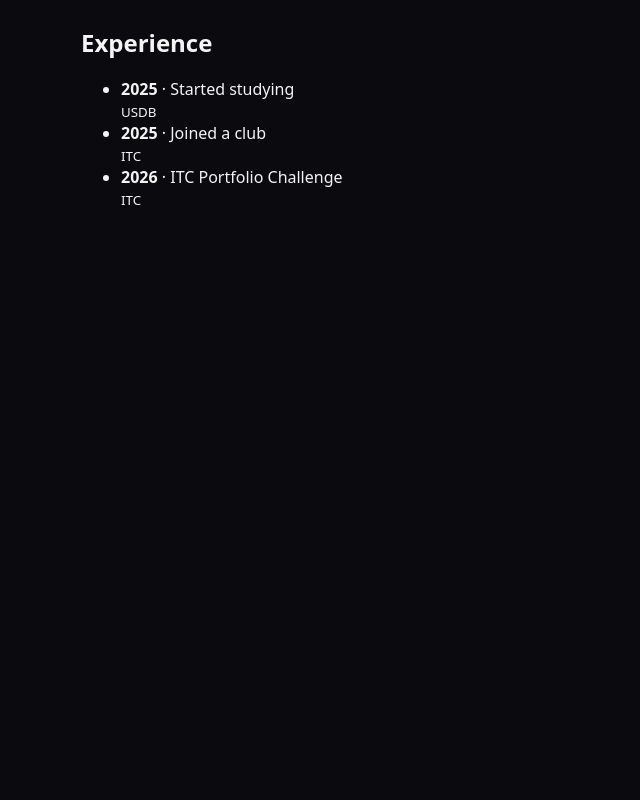
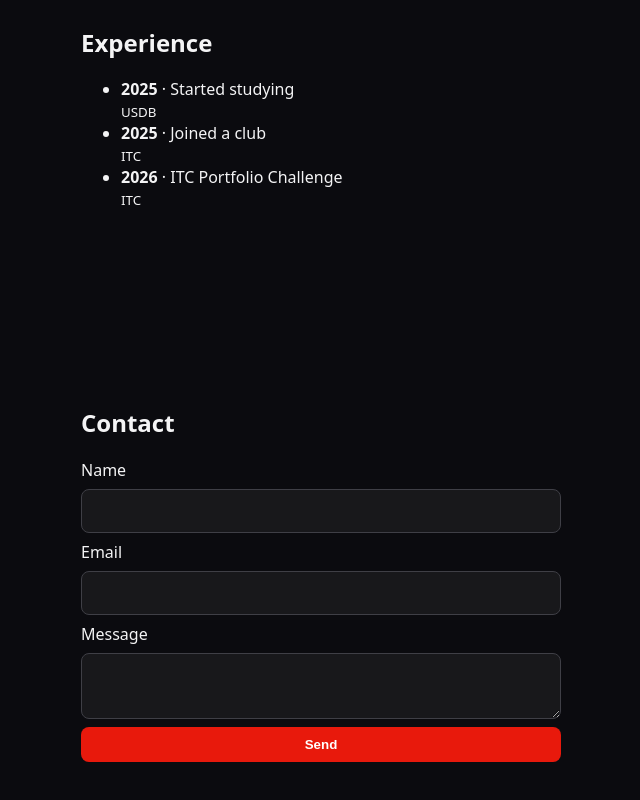
Before and after one commit to fatimagi-boop/portfolio, a React (Vite) app: page / in a window 1280 px wide. Shown: the part 775-1575 px from the top of the page, without its empty margins (79-719 px from the left). Before the commit the page ends 1089 px from the top, so only its background shows below. Built offline with nearby package versions, Linux system fonts and the light colour scheme.

Commit message:
add contact section

```diff
--- a/src/App.jsx
+++ b/src/App.jsx
@@ -2,6 +2,7 @@ import Navbar from "./components/Navbar";
 import Hero from "./sections/Hero";
 import About from "./sections/About";
 import Experience from "./sections/Experience";
+import Contact from "./sections/Contact";
 
 export default function App() {
   return (
@@ -11,6 +12,7 @@ export default function App() {
         <Hero />
         <About />
         <Experience />
+        <Contact />
       </main>
     </>
   );
--- /dev/null
+++ b/src/sections/Contact.jsx
@@ -0,0 +1,40 @@
+import { useState } from "react";
+
+export default function Contact() {
+  const [form, setForm] = useState({ name: "", email: "", message: "" });
+  const [sent, setSent] = useState(false);
+
+  function onChange(e) {
+    setForm({ ...form, [e.target.name]: e.target.value });
+  }
+
+  function onSubmit(e) {
+    e.preventDefault();
+    console.log(form);
+    setSent(true);
+  }
+
+  return (
+    <section id="contact">
+      <h2>Contact</h2>
+      <form onSubmit={onSubmit}>
+        <label htmlFor="name">Name</label>
+        <input id="name" name="name" value={form.name} onChange={onChange} />
+
+        <label htmlFor="email">Email</label>
+        <input id="email" name="email" value={form.email} onChange={onChange} />
+
+        <label htmlFor="message">Message</label>
+        <textarea
+          id="message"
+          name="message"
+          value={form.message}
+          onChange={onChange}
+        />
+
+        <button type="submit">Send</button>
+      </form>
+      {sent && <p>Thank you! Your message was received.</p>}
+    </section>
+  );
+}
--- a/src/styles/global.css
+++ b/src/styles/global.css
@@ -27,3 +27,28 @@ section {
   padding: 6px 14px;
   border-radius: 999px;
 }
+form {
+  display: flex;
+  flex-direction: column;
+  gap: 8px;
+  max-width: 480px;
+}
+
+input, textarea {
+  padding: 10px;
+  border-radius: 8px;
+  border: 1px solid #3f3f46;
+  background: #18181b;
+  color: var(--text);
+  font: inherit;
+}
+
+button {
+  background: var(--red);
+  color: white;
+  border: none;
+  padding: 10px 20px;
+  border-radius: 8px;
+  cursor: pointer;
+  font-weight: 600;
+}
```
